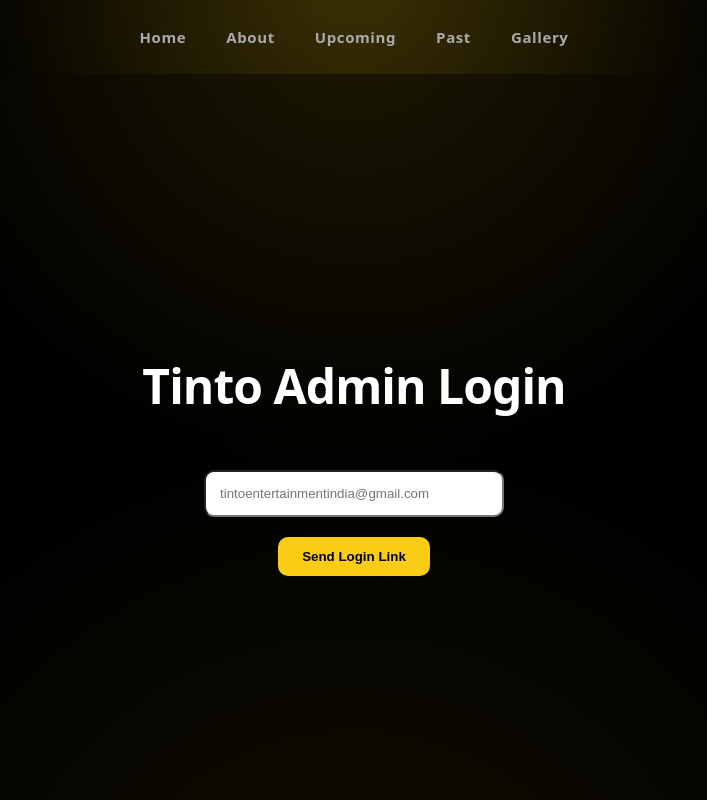
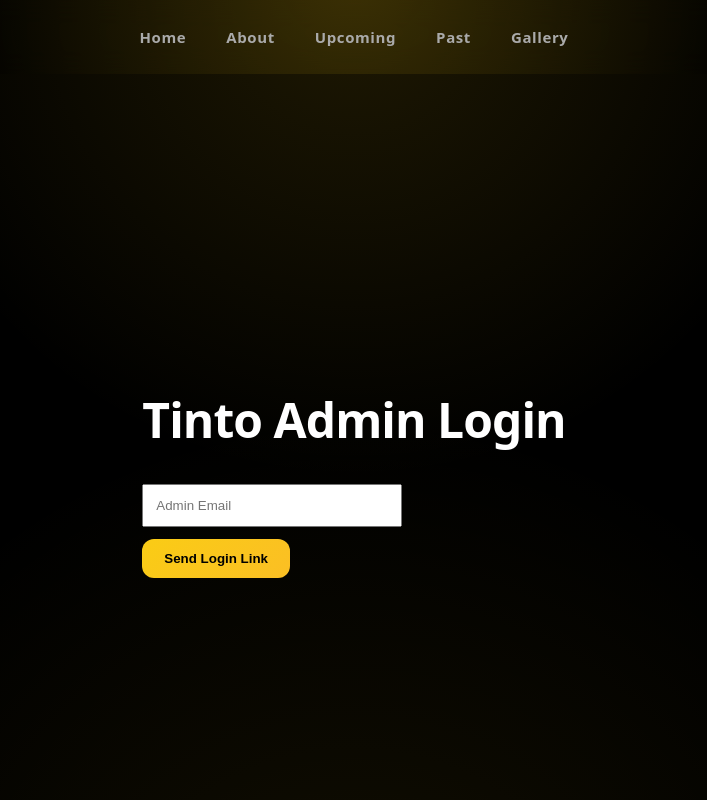
Before and after one commit to phunnyreddy2534-create/tinto-entertainment-website, a Next.js app: page /admin/login in a window 1280 px wide. Shown: the top 800 px of the page, without its empty margins (286-993 px from the left). Built offline with nearby package versions, Linux system fonts and the light colour scheme.

Commit message:
Update page.tsx

```diff
--- a/app/admin/login/page.tsx
+++ b/app/admin/login/page.tsx
@@ -3,54 +3,38 @@ import { useState } from "react";
 
 export default function AdminLogin() {
   const [email, setEmail] = useState("");
-  const [msg, setMsg] = useState("");
+  const [status, setStatus] = useState("");
 
   async function sendLink() {
-    setMsg("Sending link...");
+    setStatus("Sending...");
     const res = await fetch("/api/auth/login", {
       method: "POST",
       body: JSON.stringify({ email }),
     });
-    const data = await res.json();
-    setMsg(data.message);
+
+    if (res.ok) {
+      setStatus("Login link sent to your email.");
+    } else {
+      setStatus("Unauthorized email.");
+    }
   }
 
   return (
-    <div style={wrap}>
+    <div style={{ minHeight: "100vh", display: "grid", placeItems: "center" }}>
+      <div>
         <h1>Tinto Admin Login</h1>
         <input
-        style={input}
-        placeholder="tintoentertainmentindia@gmail.com"
+          placeholder="Admin Email"
           value={email}
-        onChange={(e) => setEmail(e.target.value)}
+          onChange={e => setEmail(e.target.value)}
+          style={{ padding: 12, width: 260 }}
         />
-      <button style={btn} onClick={sendLink}>
+        <br />
+        <button onClick={sendLink} style={{ marginTop: 12 }}>
           Send Login Link
         </button>
-      <p>{msg}</p>
+        <p>{status}</p>
+      </div>
     </div>
   );
 }
-
-const wrap: React.CSSProperties = {
-  minHeight: "100vh",
-  display: "flex",
-  flexDirection: "column",
-  justifyContent: "center",
-  alignItems: "center",
-  gap: 20,
-};
-
-const input: React.CSSProperties = {
-  padding: 14,
-  width: 300,
-  borderRadius: 10,
-};
-
-const btn: React.CSSProperties = {
-  padding: "12px 24px",
-  background: "#facc15",
-  border: "none",
-  borderRadius: 10,
-  fontWeight: 700,
-};
```
Lines whose indentation alone changed are shown as unchanged.
